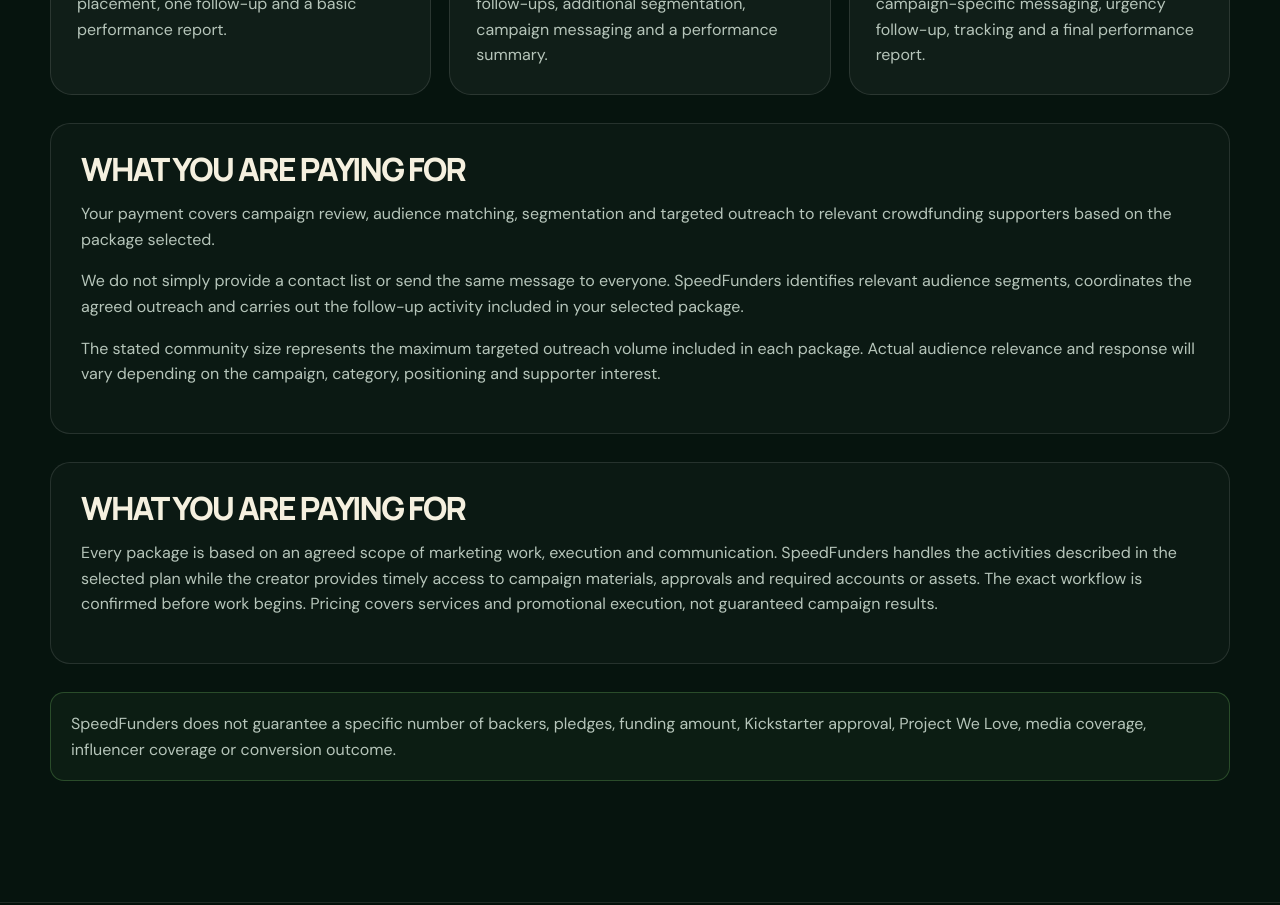
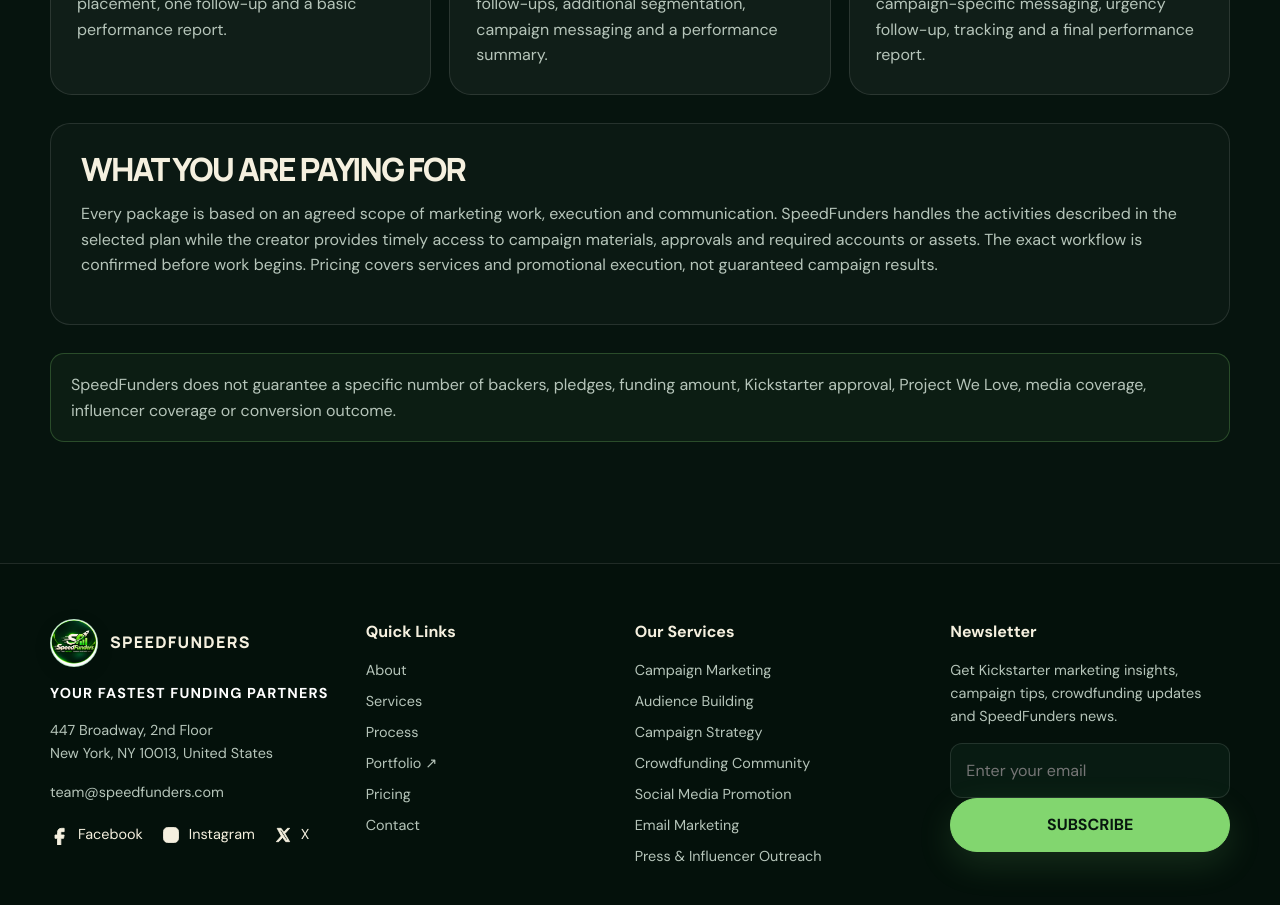
Before and after one commit to richnessofeyeno-hash/speedfunderwebsite, a Next.js app: page /pricing in a window 1280 px wide. Shown: the part 1840-2745 px from the top of the page. Built offline with nearby package versions, Linux system fonts and the light colour scheme.

Commit message:
Last price changes

```diff
--- a/app/pricing/page.tsx
+++ b/app/pricing/page.tsx
@@ -62,22 +62,6 @@
     ))}
   </div>
 
-  <div className="pricing-note community-pricing-note">
-    <h3 className="display">WHAT YOU ARE PAYING FOR</h3>
-
-    <p>
-      Your payment covers campaign review, audience matching, segmentation and targeted outreach to relevant crowdfunding supporters based on the package selected.
-    </p>
-
-    <p>
-      We do not simply provide a contact list or send the same message to everyone. SpeedFunders identifies relevant audience segments, coordinates the agreed outreach and carries out the follow-up activity included in your selected package.
-    </p>
-
-    <p>
-      The stated community size represents the maximum targeted outreach volume included in each package. Actual audience relevance and response will vary depending on the campaign, category, positioning and supporter interest.
-    </p>
-  </div>
-
 </section>
       <div className="pricing-note">
         <h3 className="display">WHAT YOU ARE PAYING FOR</h3>
```
